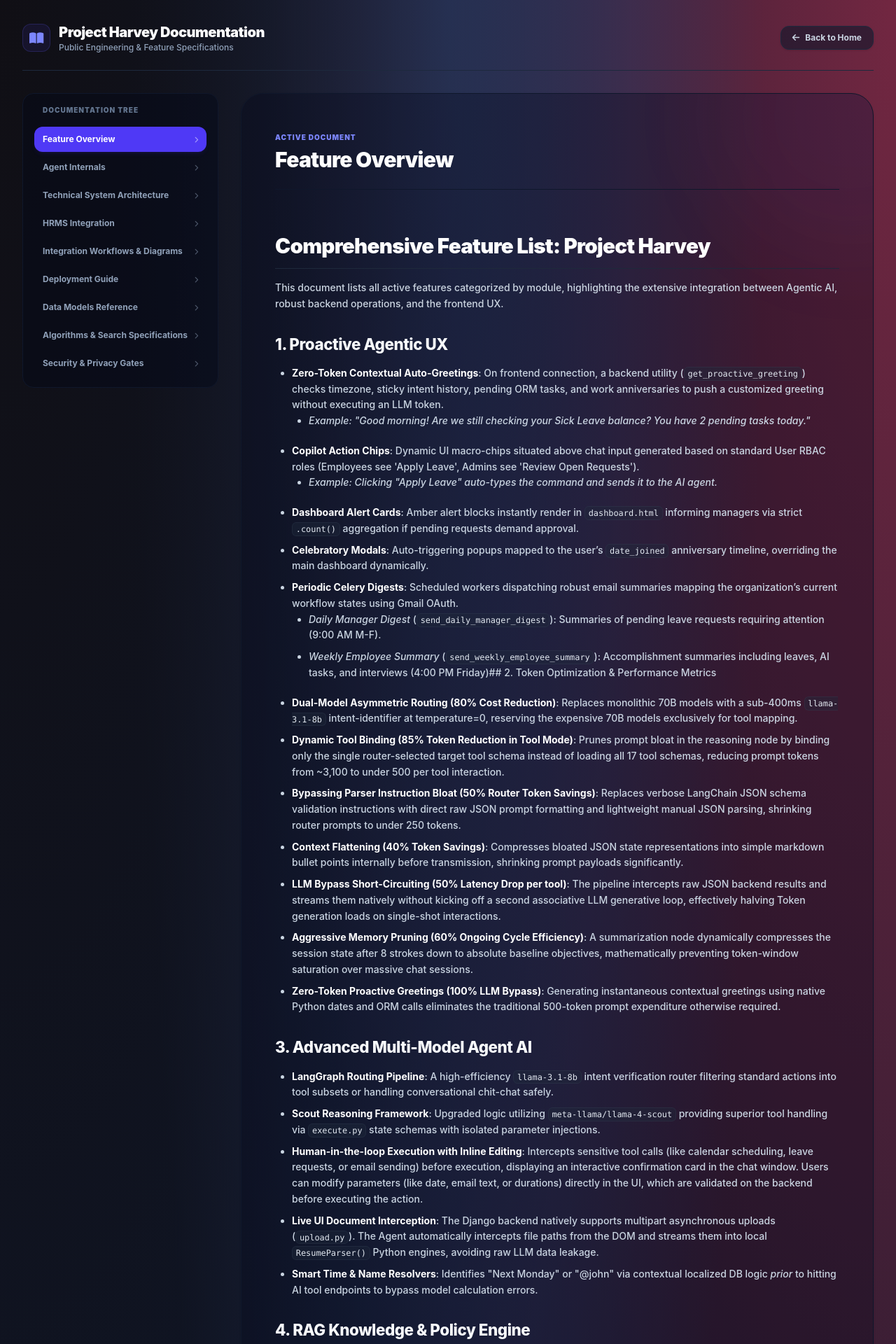
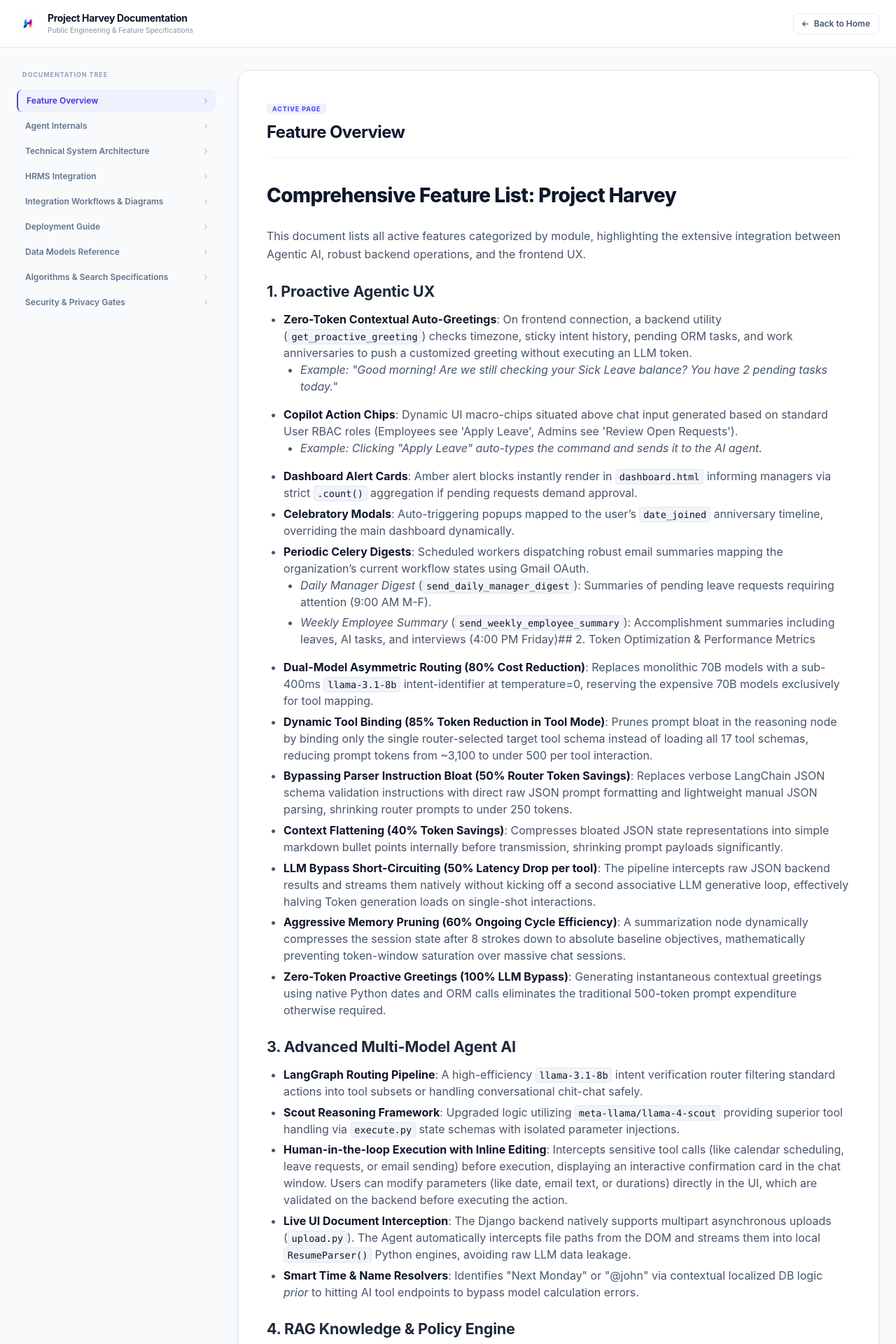
Before and after one commit to nathanmendis/project-harvey-test, a Django app: page /docs/ in a window 1280 px wide. Shown: the top 1920 px of the page at 70% size. Run offline with Django 5.2, Linux system fonts and the light colour scheme; style sheets or scripts are compiled from the project's sources; parts of the project's set-up code (start-up, migrations or seed data) failed here and were passed over; some libraries are stand-ins or nearby versions.

Commit message:
re-styled docs page to be simplistic and light-themed

```diff
--- a/core/templates/core/docs_page.html
+++ b/core/templates/core/docs_page.html
@@ -1,105 +1,58 @@
-{% extends 'core_base.html' %}
-{% load static %}
+{% load static tailwind_tags %}
+<!DOCTYPE html>
+<html lang="en">
+<head>
+  <meta charset="UTF-8">
+  <meta name="viewport" content="width=device-width, initial-scale=1.0">
+  <title>Project Harvey Documentation</title>
+  <link rel="icon" type="image/png" href="{% static 'core/images/harvey_icon.png' %}">
 
-{% block content %}
-<div class="max-w-7xl mx-auto flex flex-col min-h-[85vh] gap-6">
+  <!-- TailwindCSS -->
+  {% tailwind_css %}
 
-  <!-- Top Header Bar -->
-  <div class="flex items-center justify-between border-b border-slate-800 pb-6 mb-2">
-    <div class="flex items-center gap-3">
-      <div class="w-10 h-10 bg-indigo-600/10 border border-indigo-500/20 rounded-xl flex items-center justify-center text-indigo-400">
-        <i class="fas fa-book-open text-lg"></i>
-      </div>
-      <div>
-        <h1 class="text-xl font-black tracking-tight text-white">Project Harvey Documentation</h1>
-        <p class="text-xs text-slate-400 font-medium">Public Engineering & Feature Specifications</p>
-      </div>
-    </div>
-    <a href="{% url 'landing_page' %}" class="flex items-center gap-2 px-4 py-2 border border-slate-800 hover:border-slate-700 bg-slate-900/60 rounded-xl text-xs font-bold text-slate-300 hover:text-white transition-all shadow-sm">
-      <i class="fas fa-arrow-left"></i> Back to Home
-    </a>
-  </div>
+  <!-- FontAwesome Icons -->
+  <link rel="stylesheet" href="https://cdnjs.cloudflare.com/ajax/libs/font-awesome/6.4.0/css/all.min.css">
 
-  <!-- Main Grid -->
-  <div class="grid grid-cols-1 lg:grid-cols-4 gap-8 flex-1">
+  <style>
+    body {
+      font-family: 'Inter', -apple-system, BlinkMacSystemFont, 'Segoe UI', Roboto, sans-serif;
+      background-color: #f8fafc;
+      color: #334155;
+    }
 
-    <!-- Sidebar Navigation -->
-    <aside class="lg:col-span-1 flex flex-col gap-2 bg-slate-950/40 border border-slate-900 rounded-2xl p-4 self-start">
-      <span class="text-[10px] font-black text-slate-500 uppercase tracking-widest px-3 mb-2">Documentation Tree</span>
-      <div class="flex flex-col gap-1">
-        {% for item in sidebar_items %}
-          <a href="{% url 'docs_page' item.key %}"
-             class="flex items-center justify-between px-3 py-2.5 rounded-xl text-xs font-bold transition-all
-                    {% if active_key == item.key %}
-                      bg-indigo-600 text-white shadow-md shadow-indigo-600/10
-                    {% else %}
-                      text-slate-400 hover:text-white hover:bg-slate-900/50
-                    {% endif %}">
-            <span>{{ item.label }}</span>
-            <i class="fas fa-chevron-right text-[9px] opacity-50"></i>
-          </a>
-        {% endfor %}
-      </div>
-    </aside>
-
-    <!-- Document Content Area -->
-    <section class="lg:col-span-3 bg-slate-950/30 border border-slate-900 rounded-[32px] p-8 lg:p-12 shadow-sm flex flex-col gap-6 relative overflow-hidden min-h-[70vh]">
-      <!-- Glow background -->
-      <div class="absolute -top-40 -right-40 w-96 h-96 bg-indigo-500/5 rounded-full blur-3xl"></div>
-
-      <div class="border-b border-slate-900 pb-6 relative z-10">
-        <span class="text-[10px] font-black text-indigo-400 uppercase tracking-widest">Active Document</span>
-        <h2 class="text-3xl font-black text-white tracking-tight mt-1">{{ doc_title }}</h2>
-      </div>
-
-      <!-- Rendered Document -->
-      <div id="docs-content" class="prose-docs relative z-10 text-slate-300 leading-relaxed font-medium text-sm">
-        <!-- Markdown HTML will inject here -->
-      </div>
-    </section>
-
-  </div>
-</div>
-
-<!-- Raw Markdown Source -->
-<script id="markdown-source" type="text/markdown">{{ markdown_content|safe }}</script>
-
-<!-- Marked.js for Premium Client-side Markdown Rendering -->
-<script src="https://cdn.jsdelivr.net/npm/marked/marked.min.js"></script>
-
-<!-- Styling override for Premium Docs Rendering -->
-<style>
+    /* Document Content Styling (Simplistic Light Theme) */
     .prose-docs h1 {
-    font-size: 1.85rem;
-    font-weight: 900;
-    color: #ffffff;
+      font-size: 1.75rem;
+      font-weight: 800;
+      color: #0f172a;
       margin-top: 2rem;
       margin-bottom: 1rem;
-    letter-spacing: -0.025em;
-    border-bottom: 1px solid #1e293b;
+      border-b: 1px solid #e2e8f0;
       padding-bottom: 0.5rem;
+      letter-spacing: -0.02em;
     }
     .prose-docs h2 {
-    font-size: 1.4rem;
-    font-weight: 800;
-    color: #f8fafc;
-    margin-top: 1.75rem;
+      font-size: 1.35rem;
+      font-weight: 700;
+      color: #1e293b;
+      margin-top: 1.5rem;
       margin-bottom: 0.75rem;
-    letter-spacing: -0.02em;
+      letter-spacing: -0.01em;
     }
     .prose-docs h3 {
-    font-size: 1.15rem;
-    font-weight: 700;
-    color: #f1f5f9;
-    margin-top: 1.5rem;
+      font-size: 1.1rem;
+      font-weight: 600;
+      color: #334155;
+      margin-top: 1.25rem;
       margin-bottom: 0.5rem;
     }
     .prose-docs p {
-    margin-bottom: 1.25rem;
-    color: #cbd5e1;
+      margin-bottom: 1rem;
+      line-height: 1.625;
+      color: #475569;
     }
     .prose-docs ul, .prose-docs ol {
-    margin-bottom: 1.25rem;
+      margin-bottom: 1rem;
       padding-left: 1.5rem;
     }
     .prose-docs ul {
@@ -109,75 +62,135 @@
       list-style-type: decimal;
     }
     .prose-docs li {
-    margin-bottom: 0.5rem;
+      margin-bottom: 0.35rem;
+      color: #475569;
     }
     .prose-docs strong {
       font-weight: 700;
-    color: #ffffff;
+      color: #0f172a;
     }
     .prose-docs code {
       font-family: ui-monospace, SFMono-Regular, Menlo, Monaco, Consolas, monospace;
       font-size: 0.85em;
-    background-color: rgba(30, 41, 59, 0.4);
-    border: 1px solid rgba(71, 85, 105, 0.2);
-    padding: 0.15em 0.4em;
-    border-radius: 6px;
-    color: #e2e8f0;
+      background-color: #f1f5f9;
+      border: 1px solid #e2e8f0;
+      padding: 0.15em 0.35em;
+      border-radius: 4px;
+      color: #0f172a;
     }
     .prose-docs pre {
-    background-color: #0b0f19;
-    border: 1px solid #1e293b;
+      background-color: #0f172a;
       padding: 1.25rem;
-    border-radius: 16px;
+      border-radius: 12px;
       overflow-x: auto;
-    margin-bottom: 1.5rem;
+      margin-bottom: 1.25rem;
     }
     .prose-docs pre code {
       background-color: transparent;
       border: none;
       padding: 0;
       font-size: 0.9em;
-    color: #e2e8f0;
+      color: #f8fafc;
     }
     .prose-docs table {
       width: 100%;
       border-collapse: collapse;
-    margin-bottom: 1.5rem;
+      margin-bottom: 1.25rem;
       font-size: 0.85rem;
     }
     .prose-docs th {
-    background-color: rgba(30, 41, 59, 0.4);
-    border: 1px solid #1e293b;
-    color: #ffffff;
+      background-color: #f8fafc;
+      border: 1px solid #e2e8f0;
+      color: #0f172a;
       font-weight: 700;
-    padding: 0.75rem 1rem;
+      padding: 0.65rem 0.85rem;
       text-align: left;
     }
     .prose-docs td {
-    border: 1px solid #1e293b;
-    padding: 0.75rem 1rem;
-    color: #cbd5e1;
+      border: 1px solid #e2e8f0;
+      padding: 0.65rem 0.85rem;
+      color: #475569;
     }
     .prose-docs tr:nth-child(even) {
-    background-color: rgba(30, 41, 59, 0.1);
+      background-color: #f8fafc;
     }
     .prose-docs blockquote {
-    border-left: 4px solid #4f46e5;
-    background-color: rgba(79, 70, 229, 0.05);
-    padding: 0.75rem 1.25rem;
-    margin-bottom: 1.5rem;
-    border-radius: 0 12px 12px 0;
+      border-left: 4px solid #6366f1;
+      background-color: #f5f3ff;
+      padding: 0.75rem 1rem;
+      margin-bottom: 1.25rem;
+      border-radius: 0 8px 8px 0;
     }
     .prose-docs hr {
-    border-color: #1e293b;
-    margin: 2rem 0;
+      border-color: #e2e8f0;
+      margin: 1.75rem 0;
     }
   </style>
+</head>
+<body class="min-h-screen flex flex-col">
+
+  <!-- Header Bar -->
+  <header class="bg-white border-b border-slate-200 sticky top-0 z-20">
+    <div class="max-w-7xl mx-auto px-6 py-4 flex items-center justify-between">
+      <div class="flex items-center gap-3">
+        <img src="{% static 'core/images/harvey_icon.png' %}" alt="Harvey" class="w-8 h-8 object-contain">
+        <div>
+          <h1 class="text-sm font-bold text-slate-900 tracking-tight">Project Harvey Documentation</h1>
+          <p class="text-[10px] text-slate-400 font-medium">Public Engineering & Feature Specifications</p>
+        </div>
+      </div>
+      <a href="{% url 'landing_page' %}" class="flex items-center gap-2 px-3 py-1.5 border border-slate-200 hover:bg-slate-50 rounded-lg text-xs font-semibold text-slate-600 transition-all">
+        <i class="fas fa-arrow-left text-[10px]"></i> Back to Home
+      </a>
+    </div>
+  </header>
+
+  <!-- Container -->
+  <div class="max-w-7xl mx-auto w-full px-6 py-8 flex-1 grid grid-cols-1 lg:grid-cols-4 gap-8">
+
+    <!-- Sidebar Navigation -->
+    <aside class="lg:col-span-1 flex flex-col gap-1.5 self-start">
+      <span class="text-[9px] font-bold text-slate-400 uppercase tracking-widest px-2 mb-2">Documentation Tree</span>
+      <nav class="flex flex-col gap-1">
+        {% for item in sidebar_items %}
+          <a href="{% url 'docs_page' item.key %}"
+             class="flex items-center justify-between px-3 py-2 rounded-lg text-xs font-semibold transition-all
+                    {% if active_key == item.key %}
+                      bg-indigo-50 text-indigo-700 border-l-2 border-indigo-600 font-bold
+                    {% else %}
+                      text-slate-500 hover:text-slate-900 hover:bg-slate-100/60
+                    {% endif %}">
+            <span>{{ item.label }}</span>
+            <i class="fas fa-chevron-right text-[8px] opacity-40"></i>
+          </a>
+        {% endfor %}
+      </nav>
+    </aside>
+
+    <!-- Document Content Area -->
+    <main class="lg:col-span-3 bg-white border border-slate-200 rounded-2xl p-8 lg:p-10 shadow-sm min-h-[70vh]">
+      <div class="border-b border-slate-100 pb-5 mb-6">
+        <span class="text-[9px] font-bold text-indigo-600 uppercase tracking-widest bg-indigo-50 px-2 py-0.5 rounded">Active Page</span>
+        <h2 class="text-2xl font-bold text-slate-900 tracking-tight mt-2">{{ doc_title }}</h2>
+      </div>
+
+      <!-- Rendered Document -->
+      <article id="docs-content" class="prose-docs text-slate-700">
+        <!-- Markdown HTML will inject here -->
+      </article>
+    </main>
+
+  </div>
+
+  <!-- Raw Markdown Source -->
+  <script id="markdown-source" type="text/markdown">{{ markdown_content|safe }}</script>
+
+  <!-- Marked.js for Client-side Markdown Rendering -->
+  <script src="https://cdn.jsdelivr.net/npm/marked/marked.min.js"></script>
 
   <script>
     document.addEventListener("DOMContentLoaded", function() {
       const source = document.getElementById("markdown-source").textContent;
-    // Set marked options for security
       marked.setOptions({
         headerIds: true,
         mangle: false,
@@ -187,4 +200,5 @@
       document.getElementById("docs-content").innerHTML = marked.parse(source);
     });
   </script>
-{% endblock %}
+</body>
+</html>
```
Lines whose indentation alone changed are shown as unchanged.
